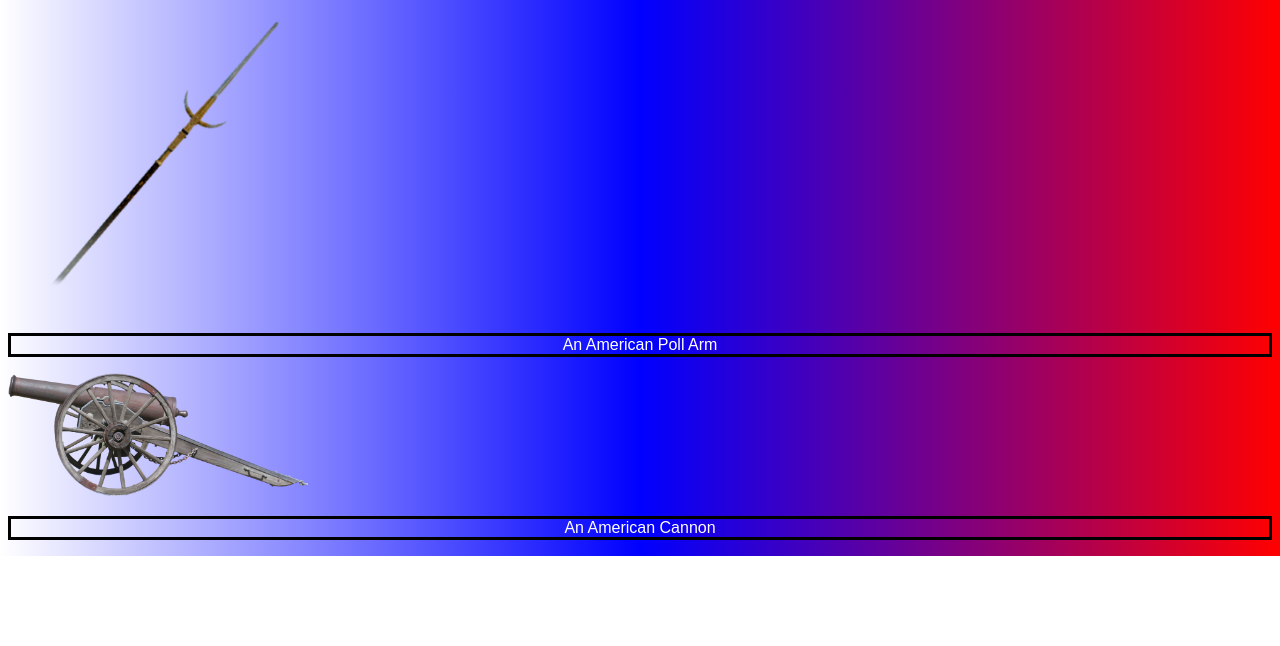
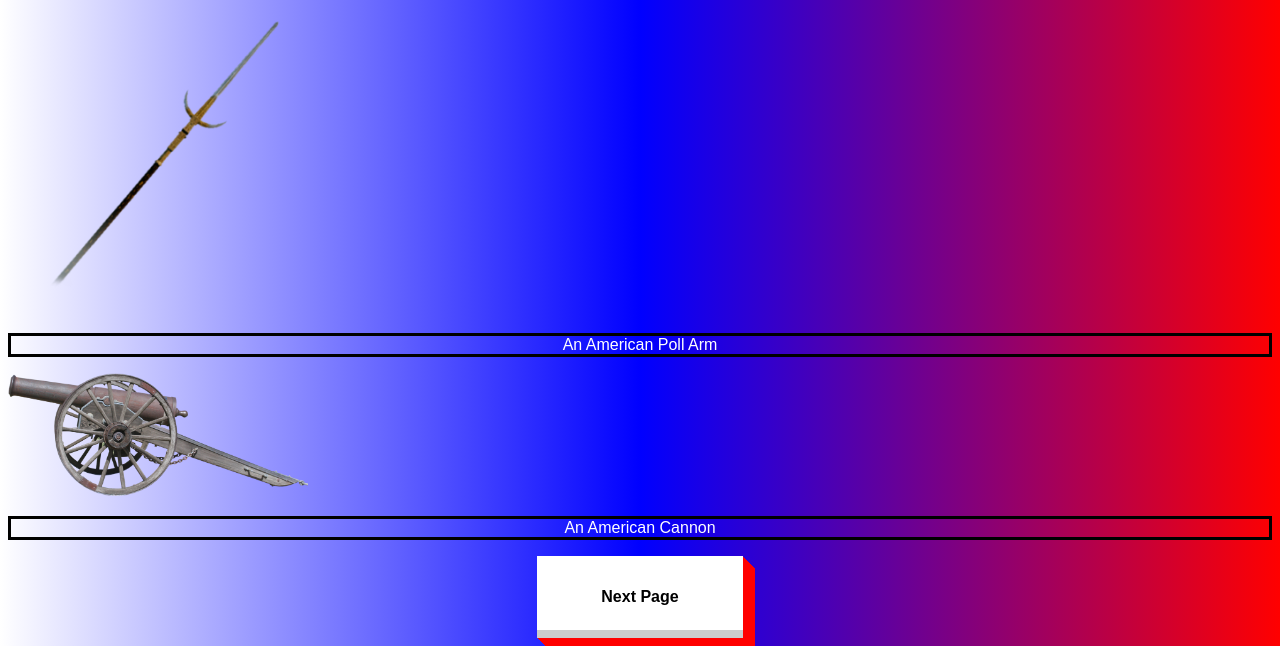
Before and after one commit to JuubiNaruto/revolutionary, a plain HTML site: page gallery.html in a window 1280 px wide. Shown: the part 928-1574 px from the top of the page. Before the commit the page ends 1484 px from the top, so only its background shows below. Drawn offline with Linux system fonts and the light colour scheme.

Commit message:
Update gallery.html

```diff
--- a/gallery.html
+++ b/gallery.html
@@ -30,7 +30,6 @@
     position: fixed;
     background-color: black;
     }
-
     li{
     display: inline-block;
     margin: 0 20px 0 0;
@@ -66,6 +65,50 @@
         color: rgb(255, 255, 255);
         font-family: Arial, Helvetica, sans-serif;
     }
+            button{
+        outline:0;
+        font-size:1em;
+        font-weight:600;
+        background:rgb(255, 255, 255);
+        border:none;
+        padding:2em 4em;
+        transition:all .3s ease-out;
+        box-shadow:inset 0 -8px 0 0 rgba(0,0,0,.2),
+          1px 1px 0 0 red,
+          2px 2px 0 0 red,
+          3px 3px 0 0 red,
+          4px 4px 0 0 red,
+          5px 5px 0 0 red,
+          6px 6px 0 0 red,
+          7px 7px 0 0 red,
+          8px 8px 0 0 red,
+          9px 9px 0 0 red,
+          10px 10px 0 0 red,
+          11px 11px 0 0 red,
+          12px 12px 0 0 red;
+      }
+      button:hover{
+        color:blue;
+      }
+      button:active{
+        color:#222;
+        box-shadow:inset 0 -4px 0 0 rgba(0,0,0,.2),
+          1px 1px 0 0 red,
+          2px 2px 0 0 red,
+          3px 3px 0 0 red,
+          4px 4px 0 0 red,
+          5px 5px 0 0 red;
+      }
+      /*General Styling
+      -----------------*/
+      main{
+          position:relative;
+          margin:auto;
+          width:100%;
+          height:100%;
+        text-align:center;
+        padding: 0;
+      }
     </style>
 </head>
 <body>
@@ -107,5 +150,8 @@
     <p>An American Poll Arm</p>
     <img src="cannon.png" alt="cannon" width="300px">
     <p>An American Cannon</p>
+    <main>
+      <a href="britain.html"><button>Next Page</button></a>
+    </main>
 </body>
 </html>
```
